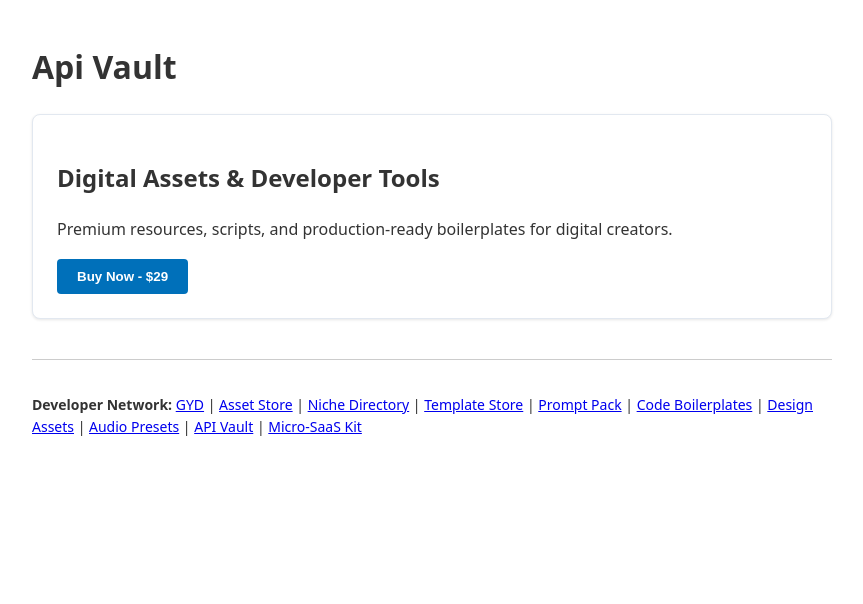
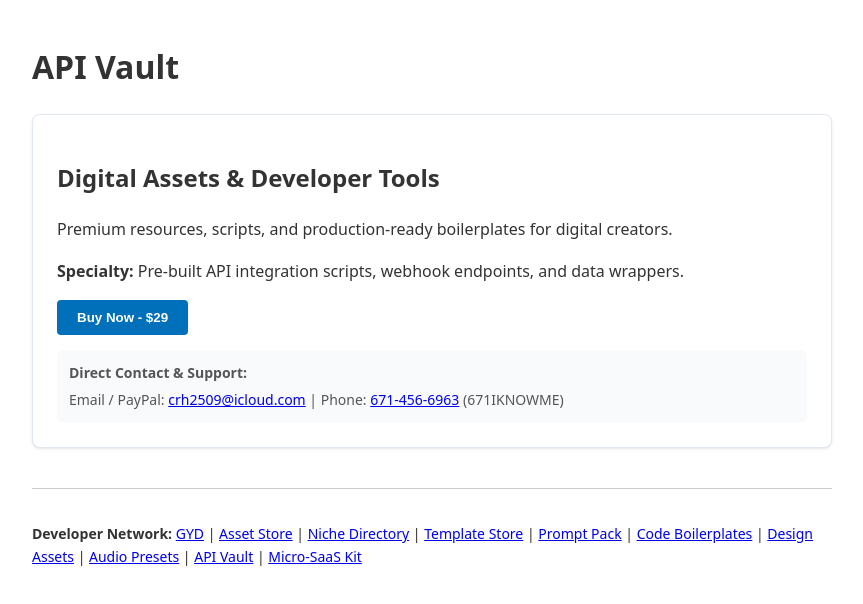
Before and after one commit to ram133/api-vault, a plain HTML site: page index.html in a window 1280 px wide. Shown: the whole page, without its empty margins (208-1071 px from the left). Drawn offline with Linux system fonts and the light colour scheme.

Commit message:
Add custom store descriptions and contact info (crh2509@icloud.com / 6714566963)

```diff
--- a/index.html
+++ b/index.html
@@ -3,28 +3,36 @@
 <head>
     <meta charset="UTF-8">
     <meta name="viewport" content="width=device-width, initial-scale=1.0">
-    <title>Api Vault</title>
+    <title>API Vault</title>
     <style>
         body { font-family: system-ui, -apple-system, sans-serif; line-height: 1.6; max-width: 800px; margin: 0 auto; padding: 20px; color: #333; }
         .card { border: 1px solid #e2e8f0; border-radius: 8px; padding: 24px; margin: 20px 0; background: #fff; box-shadow: 0 1px 3px rgba(0,0,0,0.1); }
         .btn { background: #0070ba; color: #fff; border: none; padding: 10px 20px; font-weight: bold; border-radius: 4px; cursor: pointer; }
         .btn:hover { background: #005ea6; }
+        .contact-info { margin-top: 15px; font-size: 14px; color: #555; background: #f8fafc; padding: 12px; border-radius: 6px; }
         footer { margin-top: 40px; padding-top: 20px; border-top: 1px solid #ccc; font-size: 14px; }
     </style>
 </head>
 <body>
-    <h1>Api Vault</h1>
+    <h1>API Vault</h1>
     <div class="card">
         <h2>Digital Assets & Developer Tools</h2>
         <p>Premium resources, scripts, and production-ready boilerplates for digital creators.</p>
+        <p><strong>Specialty:</strong> Pre-built API integration scripts, webhook endpoints, and data wrappers.</p>
+
         <form action="https://www.paypal.com/cgi-bin/webscr" method="post" target="_top">
             <input type="hidden" name="cmd" value="_xclick">
             <input type="hidden" name="business" value="crh2509@icloud.com">
-            <input type="hidden" name="item_name" value="Api Vault Access">
+            <input type="hidden" name="item_name" value="API Vault Access">
             <input type="hidden" name="amount" value="29.00">
             <input type="hidden" name="currency_code" value="USD">
             <input type="submit" class="btn" value="Buy Now - $29">
         </form>
+
+        <div class="contact-info">
+            <p style="margin:0;"><strong>Direct Contact & Support:</strong></p>
+            <p style="margin:4px 0 0 0;">Email / PayPal: <a href="mailto:crh2509@icloud.com">crh2509@icloud.com</a> | Phone: <a href="tel:6714566963">671-456-6963</a> (671IKNOWME)</p>
+        </div>
     </div>
     <footer>
         <p><strong>Developer Network:</strong>
```
